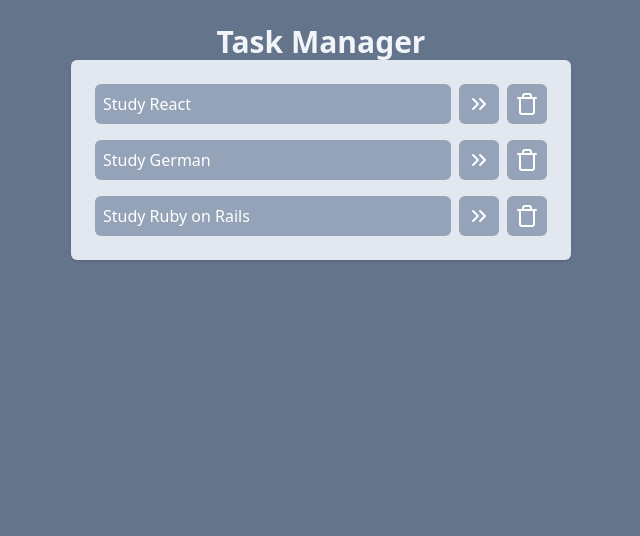
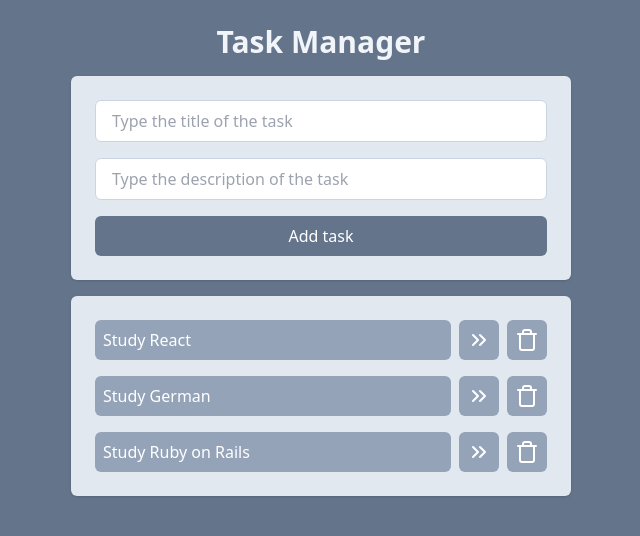
Before and after one commit to NataliaBraganca/Task-Manager-React, a React (Vite) app: page / in a window 1280 px wide. Shown: the top 536 px of the page, without its empty margins (319-959 px from the left). Built offline with nearby package versions, Linux system fonts and the light colour scheme.

Commit message:
onAddTaskSubmit

```diff
--- a/src/App.jsx
+++ b/src/App.jsx
@@ -41,20 +41,28 @@ function App() {
  }
 
  function onDeleteTaskClick(taskId) {
+  const newTasksDelete = tasks.filter(task =>  task.id !== taskId)
+  setTasks(newTasksDelete)
+ }
 
-  const newTasksDelete = tasks.filter(task =>  task.id !== taskId)
+ function onAddTaskSubmit (title, description) {
+  const newTask = {
+    id: tasks.length + 1,
+    title,
+    description,
+    isCompleted: false,
+  }
 
-  setTasks(newTasksDelete)
-
-
+  setTasks([...tasks,newTask]);
  }
 
   return (
     <div className= "w-screen h-screen bg-slate-500 flex justify-center p-6">
-        <div className= "w-[500px]">
+        <div className= "w-[500px] space-y-4">
         <h1 className="text-3xl text-slate-100 font-bold text-center">Task Manager</h1>
+        <AddTask onAddTaskSubmit={onAddTaskSubmit} />
         <Tasks tasks= {tasks} onTaskClick={onTaskClick} onDeleteTaskClick={onDeleteTaskClick}/>
-        <AddTask />
+
         </div>
     </div>
   );
--- a/src/components/AddTask.jsx
+++ b/src/components/AddTask.jsx
@@ -1,9 +1,32 @@
-import React from 'react'
+import React from "react";
 
-function AddTask() {
+function AddTask({onAddTaskSubmit}) {
+  const [title, setTitle] = React.useState("");
+  const [description, setDescription] = React.useState("");
+
   return (
-    <h1></h1>
-  )
+    <div className="space-y-4 p-6 bg-slate-200 rounded-md shadow flex flex-col">
+     <input type="text"
+      placeholder="Type the title of the task"
+      className= "border border-slate-300 outline-slate-400 px-4 py-2 rounded-md"
+      value = {title}
+      onChange={(event)=> setTitle(event.target.value)}
+      />
+
+     <input type="text"
+     placeholder="Type the description of the task"
+     className= "border border-slate-300 outline-slate-400 px-4 py-2 rounded-md"
+     value = {description}
+     onChange={(event)=> setDescription(event.target.value)}
+     />
+     <button
+     onClick={() => {
+      onAddTaskSubmit(title, description)
+      setTitle("")
+      setDescription("")}}
+     className="bg-slate-500 text-white px-4 py-2 rounded-md">Add task</button>
+    </div>
+  );
 }
 
 export default AddTask;
--- a/src/components/Tasks.jsx
+++ b/src/components/Tasks.jsx
@@ -1,12 +1,12 @@
 import { ChevronsRightIcon, TrashIcon } from "lucide-react";
 
-function Tasks(props) {
+function Tasks({tasks, onTaskClick, onDeleteTaskClick}) {
   return (
     <ul className="space-y-4 p-6 bg-slate-200 rounded-md shadow">
-      {props.tasks.map((task) => (
+      {tasks.map((task) => (
         <li key={task.id} className="flex gap-2">
           <button
-          onClick={() => props.onTaskClick(task.id)}
+          onClick={() => onTaskClick(task.id)}
           className={`bg-slate-400 text-left w-full flex items-center gap-2 text-white p-2 rounded-md ${
             task.isCompleted && "line-through"
           }`}
@@ -18,7 +18,7 @@ function Tasks(props) {
             <ChevronsRightIcon />
           </button>
           <button
-          onClick={() => props.onDeleteTaskClick(task.id)}
+          onClick={() => onDeleteTaskClick(task.id)}
           className= "bg-slate-400 p-2 rounded-md text-white" >
             <TrashIcon />
           </button>
```
